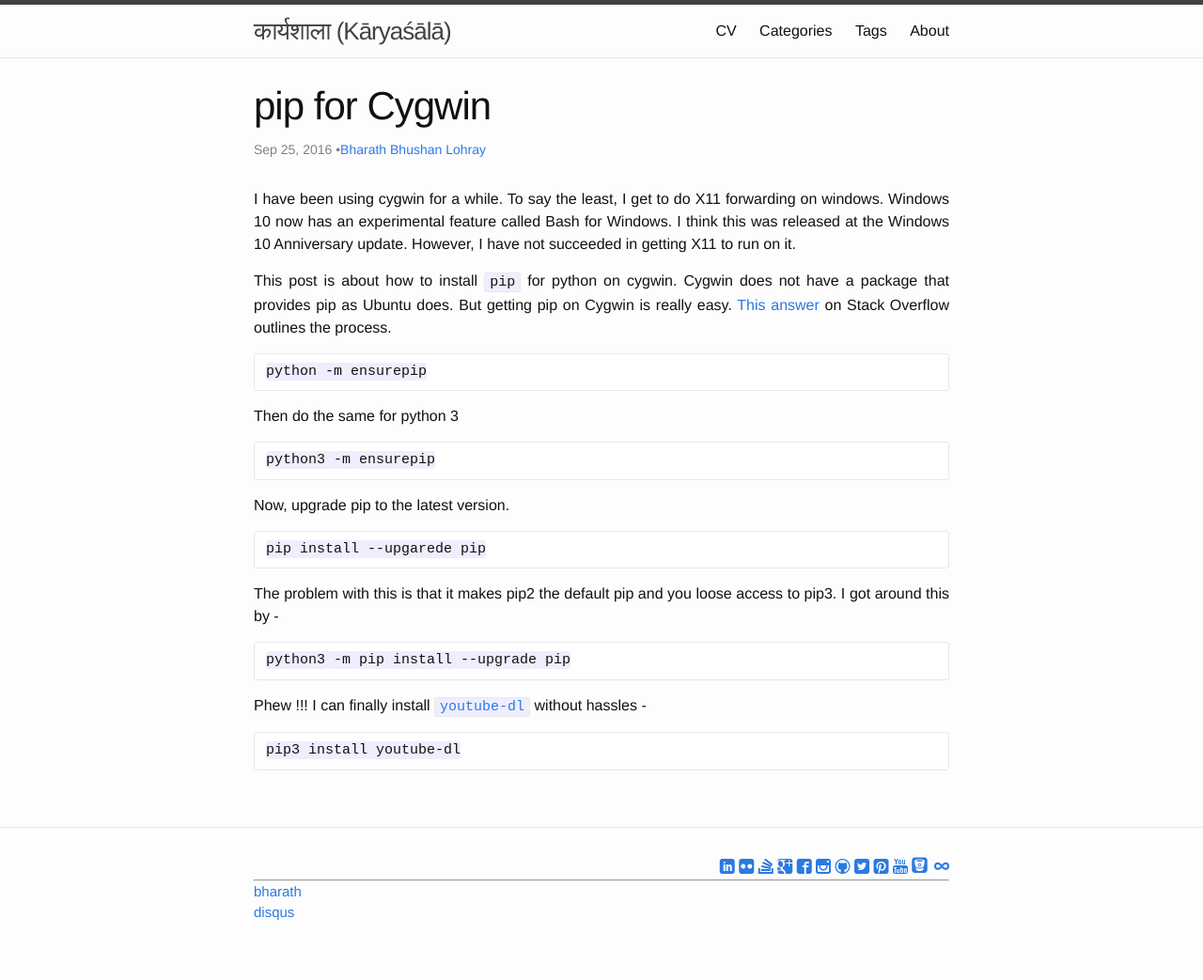
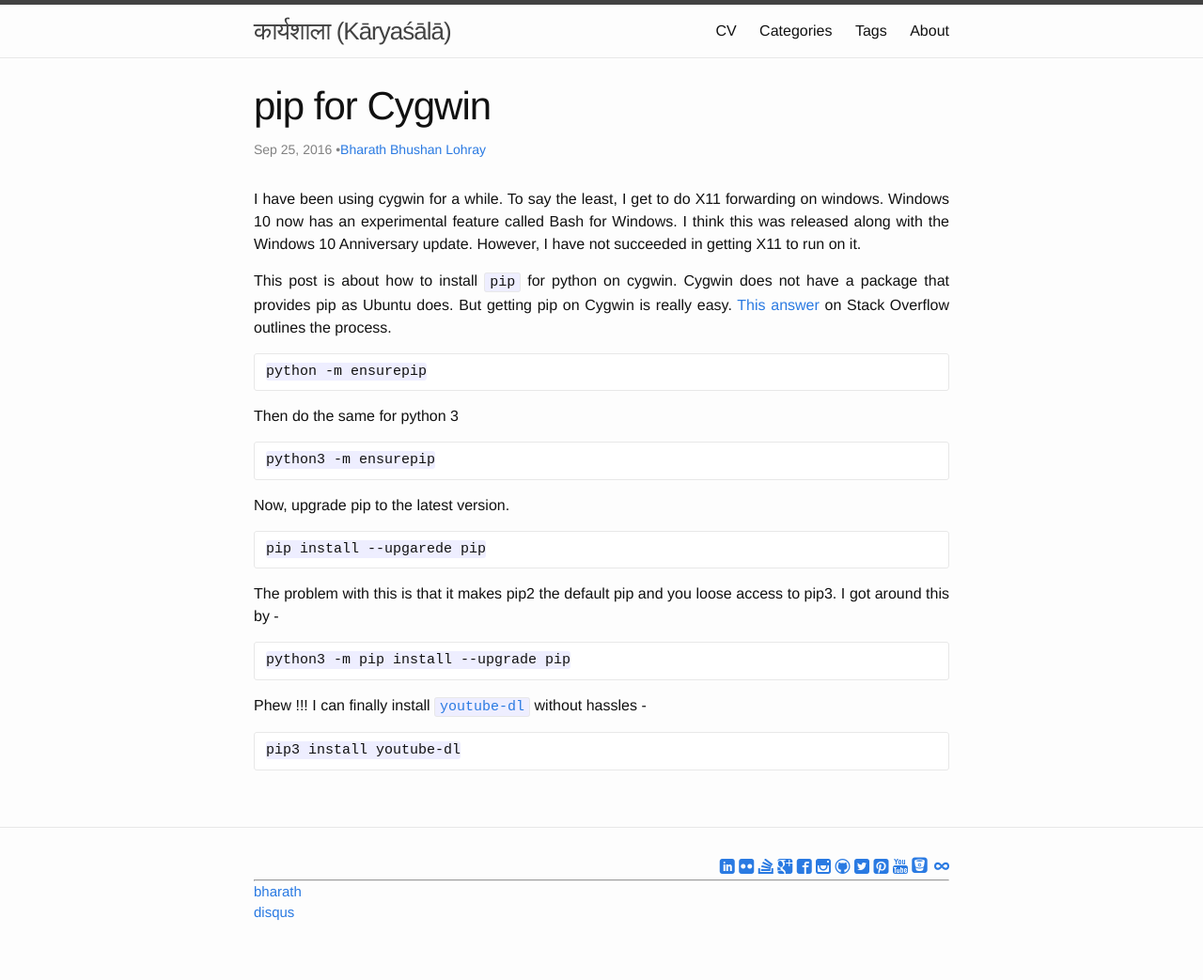
Before and after one commit to lordloh/karyashala, a Jekyll site: the page built from _posts/2016/2016-09-25-cygwin-pip.markdown, in a window 1280 px wide. Shown: the whole page at 94% size. Built offline with Jekyll 4.4.1, drawn with Linux system fonts in a browser that asks for light colours; some web fonts are replaced; Markdown is read by kramdown in place of the engine named in the settings; comment, search, counter and statistics services are not loaded.

Commit message:
edited for sentence structure

```diff
--- a/_posts/2016/2016-09-25-cygwin-pip.markdown
+++ b/_posts/2016/2016-09-25-cygwin-pip.markdown
@@ -10,7 +10,7 @@ comments: true
 author: Bharath Bhushan Lohray
 ---
 
-I have been using cygwin for a while. To say the least, I get to do X11 forwarding on windows. Windows 10 now has an experimental feature called Bash for Windows. I think this was released at the Windows 10 Anniversary update. However, I have not succeeded in getting X11 to run on it.
+I have been using cygwin for a while. To say the least, I get to do X11 forwarding on windows. Windows 10 now has an experimental feature called Bash for Windows. I think this was released along with the Windows 10 Anniversary update. However, I have not succeeded in getting X11 to run on it.
 
 This post is about how to install `pip` for python on cygwin. Cygwin does not have a package that provides pip as Ubuntu does. But getting pip on Cygwin is really easy. [This answer](http://stackoverflow.com/a/31958249/482176) on Stack Overflow outlines the process.
 
```
